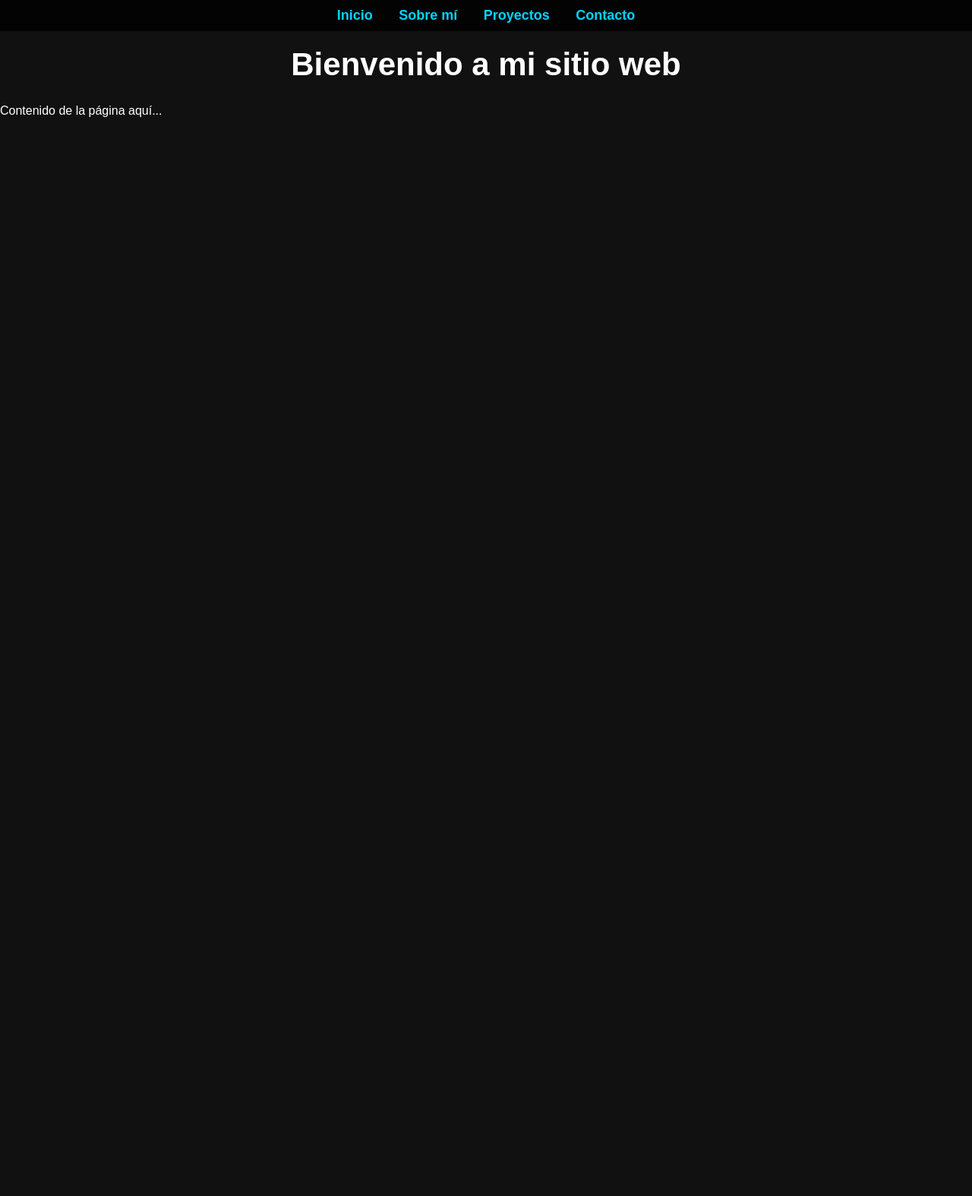
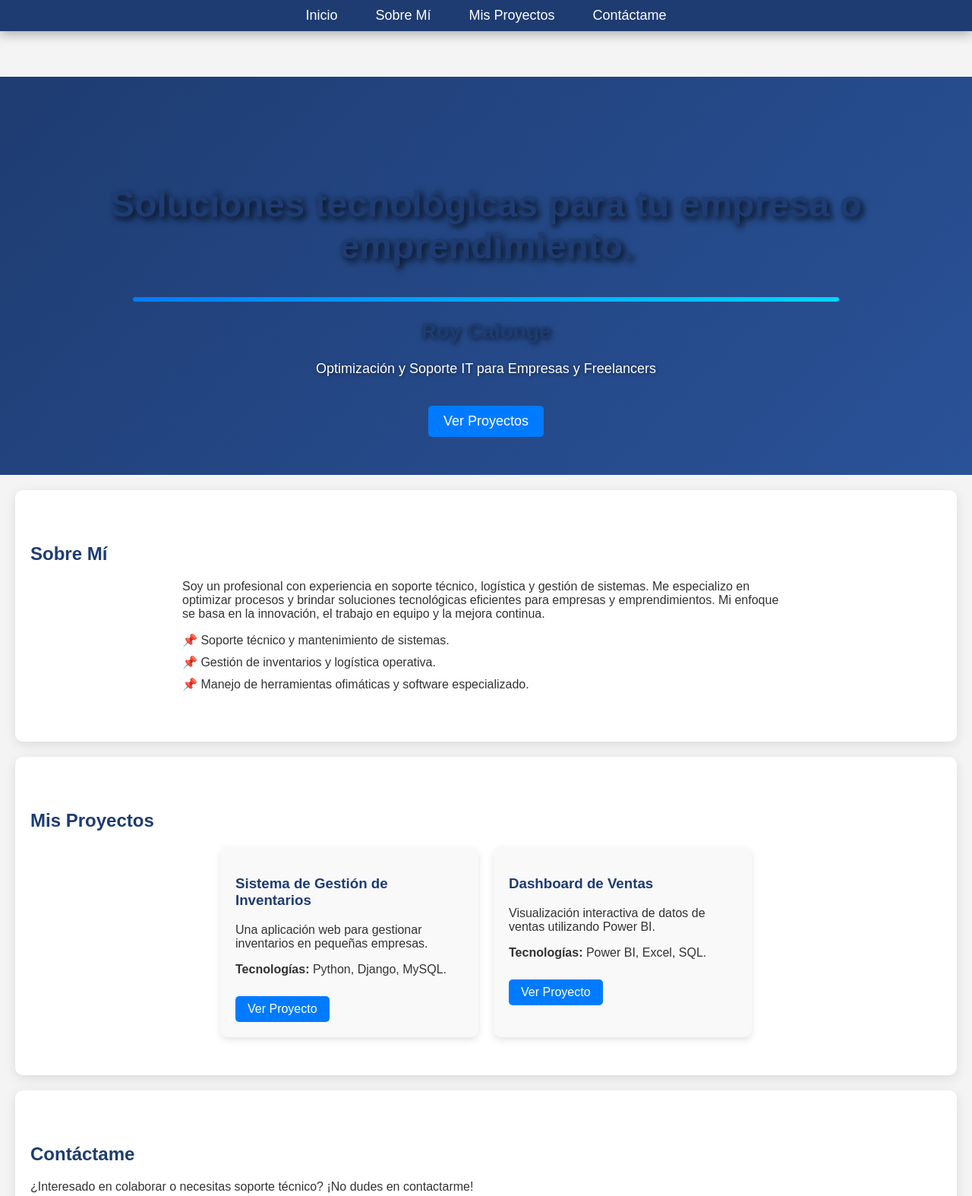
Before and after one commit to Roycalonge/Portafolio_RoyCalonge, a plain HTML site: page index.html in a window 1280 px wide. Shown: the top 1574 px of the page at 76% size. Before the commit the page ends 800 px from the top, so only its background shows below. Drawn offline with Linux system fonts and the light colour scheme.

Commit message:
Sincronizando con el repositorio remoto

```diff
--- a/index.html
+++ b/index.html
@@ -1,20 +1,74 @@
 <!DOCTYPE html>
 <html lang="es">
 <head>
-    <meta charset="UTF-8">
-    <meta name="viewport" content="width=device-width, initial-scale=1.0">
-    <title>Tu Sitio</title>
-    <link rel="stylesheet" href="styles.css">
+  <meta charset="UTF-8">
+  <meta name="viewport" content="width=device-width, initial-scale=1.0">
+  <title>Portafolio de Roy Calonge</title>
+  <link rel="stylesheet" href="styles.css">
 </head>
 <body>
-    <script>
-        fetch("header.html")
-            .then(response => response.text())
-            .then(data => document.body.insertAdjacentHTML("afterbegin", data));
-    </script>
-    <main>
-        <h1>Bienvenido a mi sitio web</h1>
-        <p>Contenido de la página aquí...</p>
-    </main>
+  <!-- Menú de Navegación -->
+  <nav class="navbar">
+    <ul class="nav-list">
+      <li><a href="#inicio">Inicio</a></li>
+      <li><a href="#sobre-mi">Sobre Mí</a></li>
+      <li><a href="#proyectos">Mis Proyectos</a></li>
+      <li><a href="#contactame">Contáctame</a></li>
+    </ul>
+  </nav>
+
+  <!-- Sección de Inicio -->
+  <section id="inicio" class="title-container">
+    <h1 class="main-title">Soluciones tecnológicas para tu empresa o emprendimiento.</h1>
+    <div class="divider"></div>
+    <h2 class="subtitle">Roy Calonge</h2>
+    <p class="description">Optimización y Soporte IT para Empresas y Freelancers</p>
+    <a href="#proyectos" class="cta-button">Ver Proyectos</a>
+  </section>
+
+  <!-- Sección Sobre Mí -->
+  <section id="sobre-mi" class="about-section">
+    <h2>Sobre Mí</h2>
+    <div class="about-content">
+      <p>
+        Soy un profesional con experiencia en soporte técnico, logística y gestión de sistemas. Me especializo en optimizar procesos y brindar soluciones tecnológicas eficientes para empresas y emprendimientos. Mi enfoque se basa en la innovación, el trabajo en equipo y la mejora continua.
+      </p>
+      <ul>
+        <li>📌 Soporte técnico y mantenimiento de sistemas.</li>
+        <li>📌 Gestión de inventarios y logística operativa.</li>
+        <li>📌 Manejo de herramientas ofimáticas y software especializado.</li>
+      </ul>
+    </div>
+  </section>
+
+  <!-- Sección Mis Proyectos -->
+  <section id="proyectos" class="projects-section">
+    <h2>Mis Proyectos</h2>
+    <div class="project-grid">
+      <div class="project-card">
+        <h3>Sistema de Gestión de Inventarios</h3>
+        <p>Una aplicación web para gestionar inventarios en pequeñas empresas.</p>
+        <p><strong>Tecnologías:</strong> Python, Django, MySQL.</p>
+        <a href="#" class="project-link">Ver Proyecto</a>
+      </div>
+      <div class="project-card">
+        <h3>Dashboard de Ventas</h3>
+        <p>Visualización interactiva de datos de ventas utilizando Power BI.</p>
+        <p><strong>Tecnologías:</strong> Power BI, Excel, SQL.</p>
+        <a href="#" class="project-link">Ver Proyecto</a>
+      </div>
+    </div>
+  </section>
+
+  <!-- Sección Contáctame -->
+  <section id="contactame" class="contact-section">
+    <h2>Contáctame</h2>
+    <p>¿Interesado en colaborar o necesitas soporte técnico? ¡No dudes en contactarme!</p>
+    <div class="contact-info">
+      <a href="mailto:roycalonge@hotmail.com" class="contact-link">✉️ roycalonge@hotmail.com</a>
+      <a href="https://www.linkedin.com/in/tuperfil" class="contact-link">🔗 LinkedIn</a>
+      <a href="https://github.com/tuusuario" class="contact-link">🐱 GitHub</a>
+    </div>
+  </section>
 </body>
 </html>
--- a/styles.css
+++ b/styles.css
@@ -1,121 +1,234 @@
 /* Estilos generales */
 body {
-    background-color: #111;
-    color: #fff;
-    font-family: Arial, sans-serif;
-    margin: 0;
-    padding: 0;
+  font-family: Arial, sans-serif;
+  margin: 0;
+  padding: 0;
+  background-color: #f4f4f4;
+  color: #333;
 }
 
-/* Menú de navegación */
-nav {
-    background-color: rgba(0, 0, 0, 0.8);
-    padding: 10px 0;
-    text-align: center;
+h1, h2, h3 {
+  color: #1e3c72;
 }
 
-nav ul {
-    list-style: none;
-    padding: 0;
-    margin: 0;
+a {
+  text-decoration: none;
+  color: #007bff;
 }
 
-nav ul li {
-    display: inline;
-    margin: 0 15px;
+a:hover {
+  text-decoration: underline;
 }
 
-nav ul li a {
-    color: #00d4ff;
-    text-decoration: none;
-    font-size: 18px;
-    font-weight: bold;
-    transition: color 0.3s ease-in-out;
+/* Menú de Navegación */
+.navbar {
+  background: #1e3c72;
+  padding: 10px 20px;
+  position: sticky;
+  top: 0;
+  z-index: 1000;
+  box-shadow: 0 4px 15px rgba(0, 0, 0, 0.3);
 }
 
-nav ul li a:hover {
-    color: #007bff;
+.nav-list {
+  list-style: none;
+  margin: 0;
+  padding: 0;
+  display: flex;
+  justify-content: center;
+  gap: 20px;
 }
 
-/* Títulos y textos */
-h1, h2, .subtitle, .description {
-    text-align: center;
-    opacity: 0;
-    animation: fadeIn 2s ease-in-out forwards;
+.nav-list li {
+  display: inline;
 }
 
-h1 {
-    font-size: 42px;
-    font-weight: bold;
-    margin-top: 20px;
+.nav-list a {
+  color: #fff;
+  font-size: 18px;
+  padding: 10px 15px;
+  border-radius: 5px;
+  transition: background 0.3s ease;
 }
 
-h2 {
-    font-size: 24px;
-    font-weight: bold;
-    animation-delay: 0.5s;
+.nav-list a:hover {
+  background: #007bff;
+}
+
+/* Sección de Inicio */
+.title-container {
+  text-align: center;
+  padding: 100px 20px 50px;
+  background: linear-gradient(135deg, #1e3c72, #2a5298);
+  color: #fff;
+  margin-top: 60px; /* Margen superior para evitar que el menú lo cubra */
+}
+
+.main-title {
+  font-size: 48px;
+  font-weight: bold;
+  text-shadow: 4px 4px 8px rgba(0, 0, 0, 0.8);
+  animation: fadeIn 2s ease-in-out;
+}
+
+.divider {
+  width: 80%;
+  height: 6px;
+  background: linear-gradient(90deg, #007bff, #00d4ff);
+  margin: 20px auto;
+  border-radius: 5px;
+  animation: lineExpand 2s ease-in-out infinite alternate;
 }
 
 .subtitle {
-    font-size: 18px;
-    font-weight: bold;
-    animation-delay: 1s;
+  font-size: 28px;
+  font-weight: bold;
+  text-shadow: 2px 2px 6px rgba(0, 0, 0, 0.6);
+  animation: fadeIn 3s ease-in-out;
 }
 
 .description {
-    font-size: 16px;
-    opacity: 0.8;
-    max-width: 600px;
-    margin: 0 auto;
-    animation-delay: 1.5s;
+  font-size: 18px;
+  text-shadow: 1px 1px 4px rgba(0, 0, 0, 0.5);
+  margin-top: 10px;
+  animation: fadeIn 4s ease-in-out;
 }
 
-/* Línea divisoria animada */
-.divider {
-    width: 60%;
-    height: 3px;
-    background: linear-gradient(90deg, #007bff, #00d4ff);
-    margin: 15px auto;
-    border-radius: 3px;
-    animation: lineExpand 2s ease-in-out infinite alternate;
+.cta-button {
+  display: inline-block;
+  margin-top: 20px;
+  padding: 10px 20px;
+  font-size: 18px;
+  color: #fff;
+  background: #007bff;
+  border-radius: 5px;
+  transition: background 0.3s ease;
 }
 
-/* Botón */
-.btn {
-    display: block;
-    width: fit-content;
-    margin: 20px auto;
-    padding: 10px 20px;
-    background-color: #00d4ff;
-    color: #111;
-    font-weight: bold;
-    text-decoration: none;
-    border-radius: 5px;
-    transition: transform 0.3s ease-in-out, background-color 0.3s ease-in-out;
+.cta-button:hover {
+  background: #0056b3;
 }
 
-.btn:hover {
-    background-color: #007bff;
-    transform: scale(1.1);
+/* Sección Sobre Mí */
+.about-section {
+  padding: 50px 20px;
+  background-color: #fff;
+  margin: 20px;
+  border-radius: 10px;
+  box-shadow: 0 4px 15px rgba(0, 0, 0, 0.1);
+}
+
+.about-content {
+  max-width: 800px;
+  margin: 0 auto;
+  text-align: left;
+}
+
+.about-content ul {
+  list-style-type: none;
+  padding: 0;
+}
+
+.about-content li {
+  margin: 10px 0;
+}
+
+/* Sección Mis Proyectos */
+.projects-section {
+  padding: 50px 20px;
+  background-color: #fff;
+  margin: 20px;
+  border-radius: 10px;
+  box-shadow: 0 4px 15px rgba(0, 0, 0, 0.1);
+}
+
+.project-grid {
+  display: flex;
+  flex-wrap: wrap;
+  gap: 20px;
+  justify-content: center;
+}
+
+.project-card {
+  background-color: #f9f9f9;
+  padding: 20px;
+  border-radius: 10px;
+  box-shadow: 0 4px 10px rgba(0, 0, 0, 0.1);
+  width: 300px;
+  text-align: left;
+}
+
+.project-link {
+  display: inline-block;
+  margin-top: 10px;
+  padding: 8px 16px;
+  background: #007bff;
+  color: #fff;
+  border-radius: 5px;
+  transition: background 0.3s ease;
+}
+
+.project-link:hover {
+  background: #0056b3;
+}
+
+/* Sección Contáctame */
+.contact-section {
+  padding: 50px 20px;
+  background-color: #fff;
+  margin: 20px;
+  border-radius: 10px;
+  box-shadow: 0 4px 15px rgba(0, 0, 0, 0.1);
+}
+
+.contact-info {
+  display: flex;
+  flex-direction: column;
+  gap: 10px;
+  align-items: center;
+}
+
+.contact-link {
+  display: inline-block;
+  padding: 10px 20px;
+  background: #007bff;
+  color: #fff;
+  border-radius: 5px;
+  transition: background 0.3s ease;
+}
+
+.contact-link:hover {
+  background: #0056b3;
 }
 
 /* Animaciones */
 @keyframes fadeIn {
-    from {
-        opacity: 0;
-        transform: translateY(-10px);
-    }
-    to {
-        opacity: 1;
-        transform: translateY(0);
-    }
+  from { opacity: 0; transform: translateY(-10px); }
+  to { opacity: 1; transform: translateY(0); }
 }
 
 @keyframes lineExpand {
-    from {
-        width: 40%;
-    }
-    to {
-        width: 80%;
-    }
+  from { width: 60%; }
+  to { width: 90%; }
 }
+
+/* Responsividad */
+@media (max-width: 768px) {
+  .main-title {
+    font-size: 36px;
+  }
+  .subtitle {
+    font-size: 24px;
+  }
+  .description {
+    font-size: 16px;
+  }
+  .project-grid {
+    flex-direction: column;
+    align-items: center;
+  }
+  .nav-list {
+    flex-direction: column;
+    align-items: center;
+  }
+}
```
